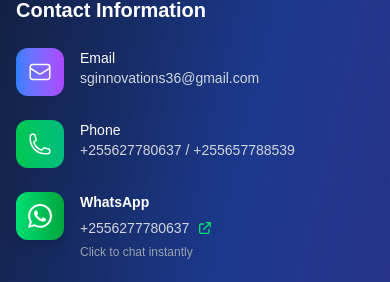
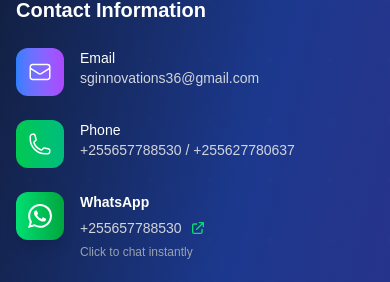
Before and after one commit to GraceMchomvu/sg-innovations, a Next.js app: page / in a window 390 px wide. Shown: the part 5831-6113 px from the top of the page. Built offline with nearby package versions, Linux system fonts and the light colour scheme.

Commit message:
Update phone numbers to +255657788530 and +255627780637

```diff
--- a/src/components/Contact.tsx
+++ b/src/components/Contact.tsx
@@ -134,7 +134,7 @@ export default function Contact() {
                     </div>
                     <div>
                       <p className="text-sm font-medium text-white">Phone</p>
-                      <p className="text-sm text-gray-300">+255627780637 / +255657788539</p>
+                      <p className="text-sm text-gray-300">+255657788530 / +255627780637</p>
                     </div>
                   </div>
                   <div className="flex items-start gap-4">
@@ -146,10 +146,10 @@ export default function Contact() {
                     <div className="flex-1 min-w-0">
                       <p className="text-sm sm:text-base font-semibold text-white mb-1">WhatsApp</p>
                       <a
-                        href="https://wa.me/2556277780637"
+                        href="https://wa.me/255657788530"
                         className="inline-flex items-center gap-2 text-sm sm:text-base text-gray-300 hover:text-green-400 transition-all duration-300 hover:underline group"
                       >
-                        <span className="font-medium">+2556277780637</span>
+                        <span className="font-medium">+255657788530</span>
                         <svg className="w-4 h-4 text-green-400 group-hover:translate-x-1 transition-transform duration-200" fill="none" stroke="currentColor" viewBox="0 0 24 24">
                           <path strokeLinecap="round" strokeLinejoin="round" strokeWidth={2} d="M10 6H6a2 2 0 00-2 2v10a2 2 0 002 2h10a2 2 0 002-2v-4M14 4h6m0 0v6m0-6L10 14" />
                         </svg>
```
